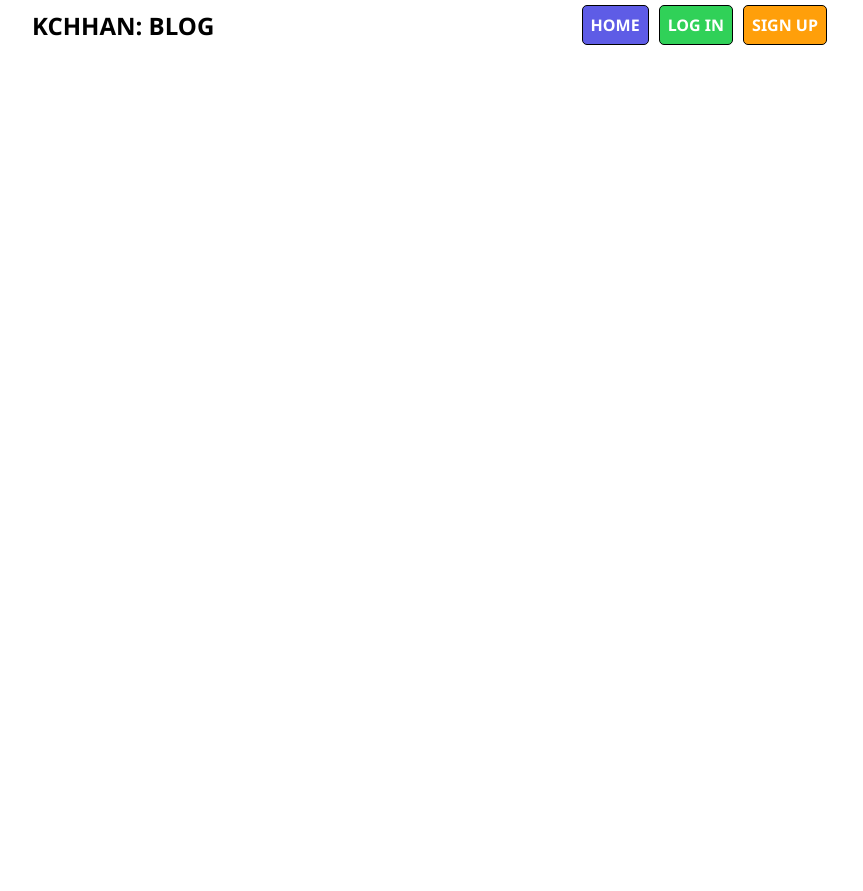
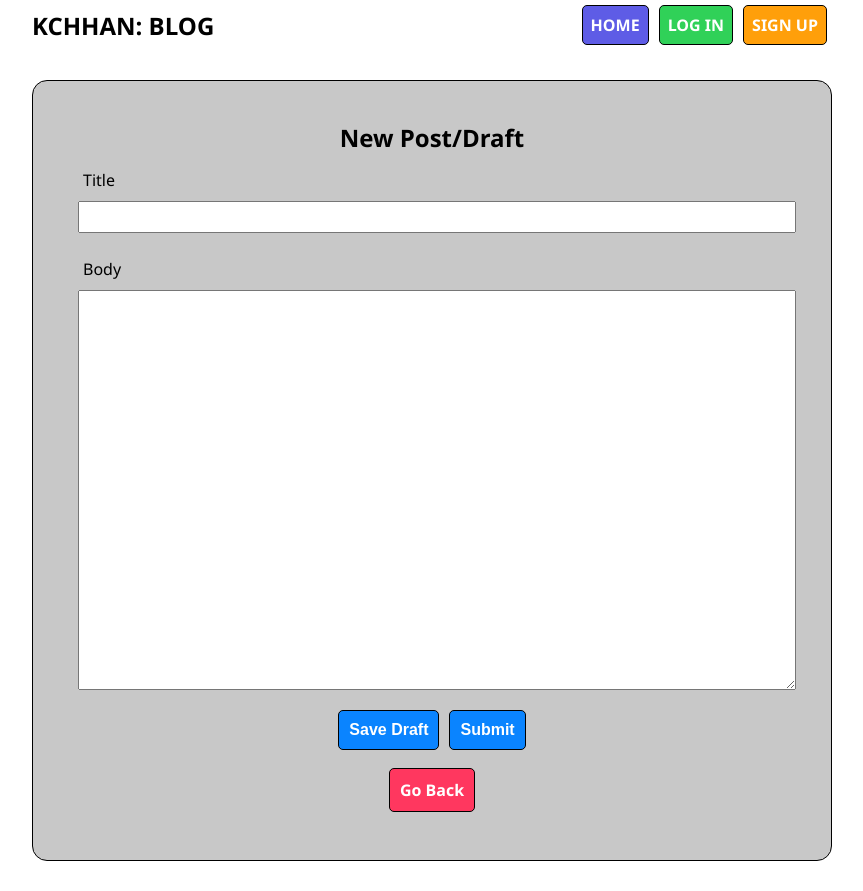
Before and after one commit to kchhan/blog-app, a React (Create React App) app in the folder blog-editor/: page /new in a window 1280 px wide. Shown: the whole page, without its empty margins (208-1071 px from the left). Before the commit the page ends 800 px from the top, so only its background shows below. Built offline with nearby package versions, Linux system fonts and the light colour scheme.

Commit message:
add post/draft form and routes

```diff
--- a/blog-editor/src/App.js
+++ b/blog-editor/src/App.js
@@ -1,5 +1,5 @@
 import React, { useState, useEffect } from 'react';
-import { BrowserRouter, Switch, Route } from 'react-router-dom';
+import { BrowserRouter, Switch, Route, useHistory } from 'react-router-dom';
 import { getUser, removeUserLocal } from './Utils/Common';
 
 import './App.css';
@@ -9,6 +9,7 @@ import Signup from './components/Signup/Signup';
 import Header from './components/Header/Header';
 import PostsList from './components/PostList/PostsList';
 import PostDetail from './components/PostDetail/PostDetail';
+import PostForm from './components/PostForm/PostForm';
 
 const App = () => {
   const [loading, setLoading] = useState(true);
@@ -16,9 +17,25 @@ const App = () => {
   const [user, setUser] = useState();
   const [isAdmin, setIsAdmin] = useState(false);
 
+  const history = useHistory();
+
   useEffect(() => {
+    const user = getUser();
+    if (user) {
+      setIsLoggedIn(true);
+      setUser(user);
+    }
     return setLoading(false);
   }, []);
+
+  useEffect(() => {
+    const user = getUser();
+    if (!user) return;
+    if (user.username === 'kchhan') {
+      return setIsAdmin(true);
+    }
+    return setIsAdmin(false);
+  }, [isLoggedIn]);
 
   const handleLogin = () => {
     setIsLoggedIn(true);
@@ -27,6 +44,8 @@ const App = () => {
   const handleLogout = () => {
     removeUserLocal();
     setIsLoggedIn(false);
+    setIsAdmin(false);
+    history.push('/');
   };
 
   if (loading) {
@@ -42,14 +61,50 @@ const App = () => {
             exact
             path='/'
             render={(props) => (
-              <PostsList {...props} user={user} isLoggedIn={isLoggedIn} />
+              <PostsList
+                {...props}
+                user={user}
+                isLoggedIn={isLoggedIn}
+                isAdmin={isAdmin}
+              />
+            )}
+          />
+
+          <Route
+            path='/new'
+            render={(props) => (
+              <PostForm
+                {...props}
+                user={user}
+                isLoggedIn={isLoggedIn}
+                newDraft={true}
+                isAdmin={isAdmin}
+              />
+            )}
+          />
+
+          <Route
+            path='/drafts/:id'
+            render={(props) => (
+              <PostForm
+                {...props}
+                user={user}
+                isLoggedIn={isLoggedIn}
+                newDraft={false}
+                isAdmin={isAdmin}
+              />
             )}
           />
 
           <Route
             path='/posts/:id'
             render={(props) => (
-              <PostDetail {...props} user={user} isLoggedIn={isLoggedIn} />
+              <PostDetail
+                {...props}
+                user={user}
+                isLoggedIn={isLoggedIn}
+                isAdmin={isAdmin}
+              />
             )}
           />
 
--- /dev/null
+++ b/blog-editor/src/components/PostForm/PostForm.css
@@ -0,0 +1,71 @@
+.post-draft {
+  margin: 30px auto;
+  padding: 40px;
+  width: 100%;
+  background-color: var(--comment-background);
+  border: 1px solid var(--black);
+  border-radius: 15px;
+}
+
+.post-draft-title {
+  text-align: center;
+}
+
+.post-draft-form-group {
+  display: block;
+  padding: 5px 0;
+}
+
+.post-draft-label,
+.post-draft-input {
+  display: block;
+  margin: 5px;
+  padding: 5px;
+  width: 100%;
+  font-size: 1rem;
+}
+
+.post-draft-textarea {
+  display: block;
+  margin: 5px;
+  padding: 5px;
+  min-width: 100%;
+  max-width: 100%;
+  min-height: 400px;
+  font-size: 1rem;
+  font-family: 'Segoe UI', 'Roboto', sans-serif;
+}
+
+.post-draft-submit-buttons {
+  text-align: center;
+}
+
+.post-draft-submit,
+.post-draft-redirect-back {
+  display: inline-block;
+  margin: 5px;
+  padding: 10px;
+  text-align: center;
+  font-size: 1rem;
+  font-weight: 600;
+  color: var(--white);
+  border: 1px solid var(--black);
+  border-radius: 5px;
+}
+
+.post-draft-redirect {
+  margin: 3px;
+  text-align: center;
+}
+
+.post-draft-submit {
+  background-color: var(--submit);
+}
+
+.post-draft-redirect-back {
+  background-color: var(--go-back);
+}
+
+.post-draft-errors {
+  text-align: center;
+}
--- /dev/null
+++ b/blog-editor/src/components/PostForm/PostForm.js
@@ -0,0 +1,113 @@
+import React, { useState } from 'react';
+import { Link } from 'react-router-dom';
+import { getToken } from '../../Utils/Common';
+import axios from 'axios';
+
+import './PostForm.css';
+
+const PostNew = (props) => {
+  const [title, setTitle] = useState('');
+  const [body, setBody] = useState('');
+  const [errors, setErrors] = useState([]);
+  const { newDraft } = props;
+  const { isAdmin } = props;
+
+  const handleSaveDraft = () => {
+    let url = '';
+    if (newDraft) {
+      // save as new draft
+      url = 'http://localhost:5000/api/drafts/new';
+    } else {
+      // updating an existing draft
+      url = `http://localhost:5000/api/drafts/${props.match.params.id}`;
+    }
+    const token = getToken();
+    const data = { title, body };
+
+    axios.post(url, { token, data }).then((response) => {
+      console.log(response);
+      props.history.push('/')
+    });
+  };
+
+  const handlePostFormSubmit = () => {
+    const url = `http://localhost:5000/api/posts/new`;
+    const token = getToken();
+    const data = { title, body };
+
+    axios.post(url, { token, data }).then((response) => {
+      console.log(response);
+      props.history.push('/')
+    });
+  };
+
+  return (
+    <section className='post-draft'>
+      <h2 className='post-draft-title'>New Post/Draft</h2>
+      <form>
+        <div className='post-draft-form-group'>
+          <label htmlFor='post-draft-title' className='post-draft-label'>
+            Title
+          </label>
+          <input
+            type='text'
+            className='post-draft-input'
+            onChange={(e) => {
+              setTitle(e.target.value);
+            }}
+            value={title}
+            required
+          />
+        </div>
+
+        <div className='post-draft-form-group'>
+          <label htmlFor='post-draft-body' className='post-draft-label'>
+            Body
+          </label>
+          <textarea
+            type='text'
+            className='post-draft-textarea'
+            onChange={(e) => {
+              setBody(e.target.value);
+            }}
+            value={body}
+            required
+          />
+        </div>
+
+        <div>
+          {errors ? (
+            <ul>
+              {errors.map((error, index) => {
+                return <li key={index}>{error.message}</li>;
+              })}
+            </ul>
+          ) : null}
+        </div>
+
+        <div className='post-draft-form-group post-draft-submit-buttons'>
+          <input
+            type='button'
+            value='Save Draft'
+            onClick={handleSaveDraft}
+            className='post-draft-submit'
+          />
+          <input
+            type='button'
+            value='Submit'
+            onClick={handlePostFormSubmit}
+            className='post-draft-submit'
+          />
+        </div>
+
+        <div className='post-draft-redirect'>
+          <Link to={'/'} className='post-draft-redirect-back'>
+            Go Back
+          </Link>
+        </div>
+      </form>
+    </section>
+  );
+};
+
+export default PostNew;
--- a/blog-editor/src/components/PostList/PostsList.js
+++ b/blog-editor/src/components/PostList/PostsList.js
@@ -1,38 +1,113 @@
 import React, { useState, useEffect } from 'react';
-import { Link } from 'react-router-dom';
+import { Link, useHistory } from 'react-router-dom';
 import axios from 'axios';
 
 import './PostList.css';
 
 const PostsList = () => {
-  const [data, setData] = useState([]);
+  const [drafts, setDrafts] = useState([]);
+  const [posts, setPosts] = useState([]);
+
+  const history = useHistory();
 
   const fetchData = () => {
+    // fetch posts
     axios
       .get('http://localhost:5000/api/posts')
-      .then((res) => {
-        setData(res.data);
+      .then((response) => {
+        // newest blog posts go on top
+        setPosts(response.data.reverse());
+      })
+      .catch((err) => {
+        console.log(err);
+      });
+
+    // fetch drafts
+    axios
+      .get('http://localhost:5000/api/drafts')
+      .then((response) => {
+        setDrafts(response.data);
       })
       .catch((err) => {
         console.log(err);
       });
   };
 
+  const handleEditDraft = () => {};
+
+  const handleDeleteDraft = () => {};
+
+  const handleEditPost = () => {};
+
+  const handleDeletePost = () => {};
+
   useEffect(() => {
     fetchData();
   }, []);
 
+  const handleClick = () => {
+    const path = '/new';
+    history.push(path);
+  };
+
   return (
     <section className='post-list'>
+      <div>
+        <h2 className='post-list-title'>Drafts</h2>
+        <button onClick={handleClick}>New Post</button>
         <ul>
-        {data.map((post) => (
+          {drafts ? (
+            drafts.map((draft) => (
+              <li key={draft._id} className='post-list-draft-card'>
+                <p>{draft.title}</p>
+                <div>
+                  <input
+                    type='button'
+                    onClick={handleEditDraft}
+                    value='Edit'
+                    className=''
+                  />
+                  <input
+                    type='button'
+                    onClick={handleDeleteDraft}
+                    value='Delete'
+                    className=''
+                  />
+                </div>
+              </li>
+            ))
+          ) : (
+            <p>There are no drafts</p>
+          )}
+        </ul>
+      </div>
+
+      <div>
+        <h2 className='post-list-title'>Posts</h2>
+        <ul>
+          {posts.map((post) => (
             <li key={post._id} className='post-list-card'>
               <Link to={`/posts/${post._id}`} className='post-list-link'>
                 {post.title}
               </Link>
+              <div>
+              <input
+                    type='button'
+                    onClick={handleEditPost}
+                    value='Edit'
+                    className=''
+                  />
+                  <input
+                    type='button'
+                    onClick={handleDeletePost}
+                    value='Delete'
+                    className=''
+                  />
+              </div>
             </li>
           ))}
         </ul>
+      </div>
     </section>
   );
 };
```
Lines whose indentation alone changed are shown as unchanged.
